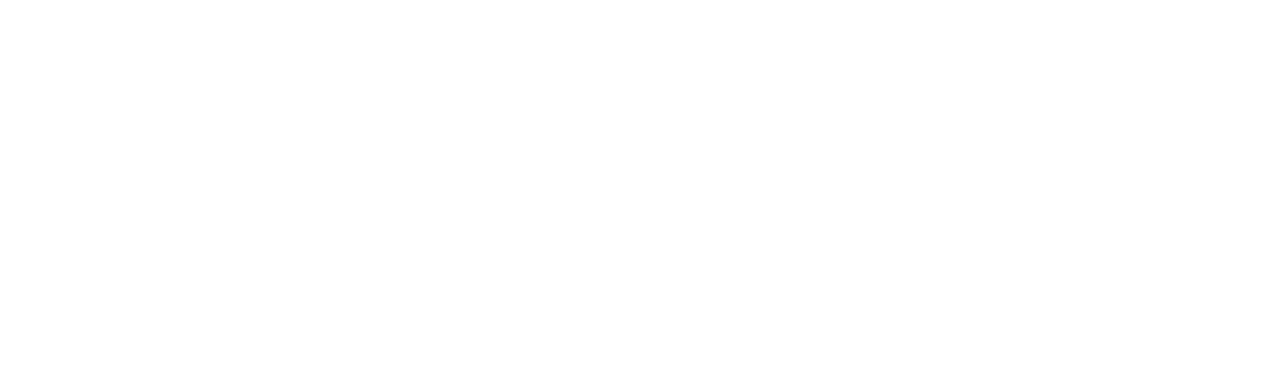
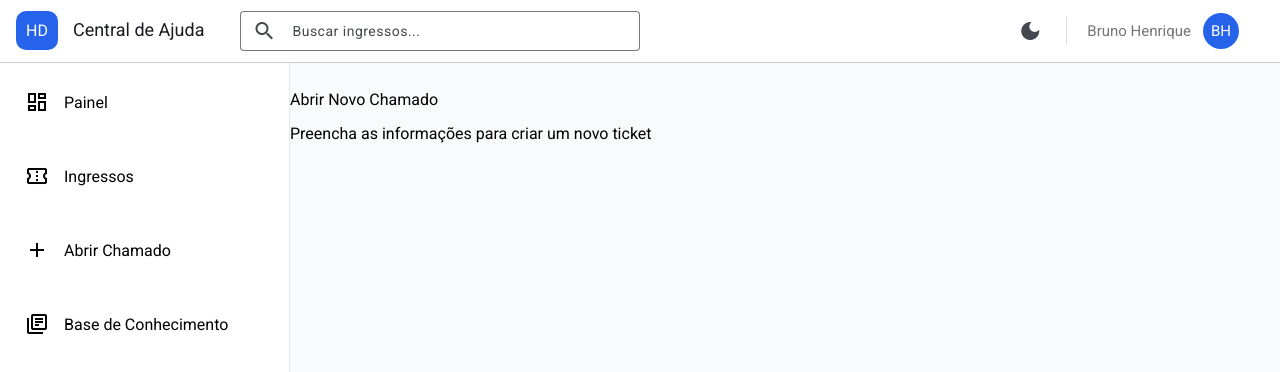
Before and after one commit to BrunooHms/Help_Desk-Angular, an Angular app: page /open-tickets in a window 1280 px wide. Before the commit this address led to /. Shown: the top 372 px of the page. Built offline with nearby package versions, Linux system fonts and the light colour scheme.

Commit message:
feat: add new page (Open new Ticket)

```diff
--- a/src/app/app.routes.ts
+++ b/src/app/app.routes.ts
@@ -18,6 +18,13 @@
         loadComponent: () =>
           import('./pages/tickets/tickets.component')
             .then(m => m.TicketsComponent)
+      },
+
+      {
+        path: 'open-tickets',
+        loadComponent: () =>
+          import('./pages/open-ticketss/open-ticketss.component')
+            .then(m => m.OpenTicketssComponent)
       }
     ]
   },
--- a/src/app/core/layout/sidebar/sidebar-c/sidebar-c.component.html
+++ b/src/app/core/layout/sidebar/sidebar-c/sidebar-c.component.html
@@ -10,7 +10,7 @@
         <span>Ingressos</span>
       </p>
 
-      <p class="item" routerLink="/tickets/new">
+      <p class="item" routerLink="/open-tickets">
         <mat-icon class="material-icons-outlined" >add</mat-icon>
         <span>Abrir Chamado</span>
       </p>
--- /dev/null
+++ b/src/app/pages/open-ticketss/open-ticketss.component.html
@@ -0,0 +1,6 @@
+<div class="container-new-ticket">
+    <header class="header-new-ticket">
+        <p>Abrir Novo Chamado</p>
+        <p>Preencha as informações para criar um novo ticket</p>
+    </header>
+</div>
--- /dev/null
+++ b/src/app/pages/open-ticketss/open-ticketss.component.scss
@@ -0,0 +1,14 @@
+.container-new-ticket {
+    width: 70%;
+    height: 100%;
+}
+
+
+.header-new-ticket {
+    display: flex;
+    flex-direction: column;
+}
+
+.header-new-ticket p {
+    margin-bottom: 15px;
+}
```
Also changed, not shown: src/app/pages/open-ticketss/open-ticketss.component.ts (added, +11 -0 lines), 1 other file (tests, documents, lock files or other folders).
